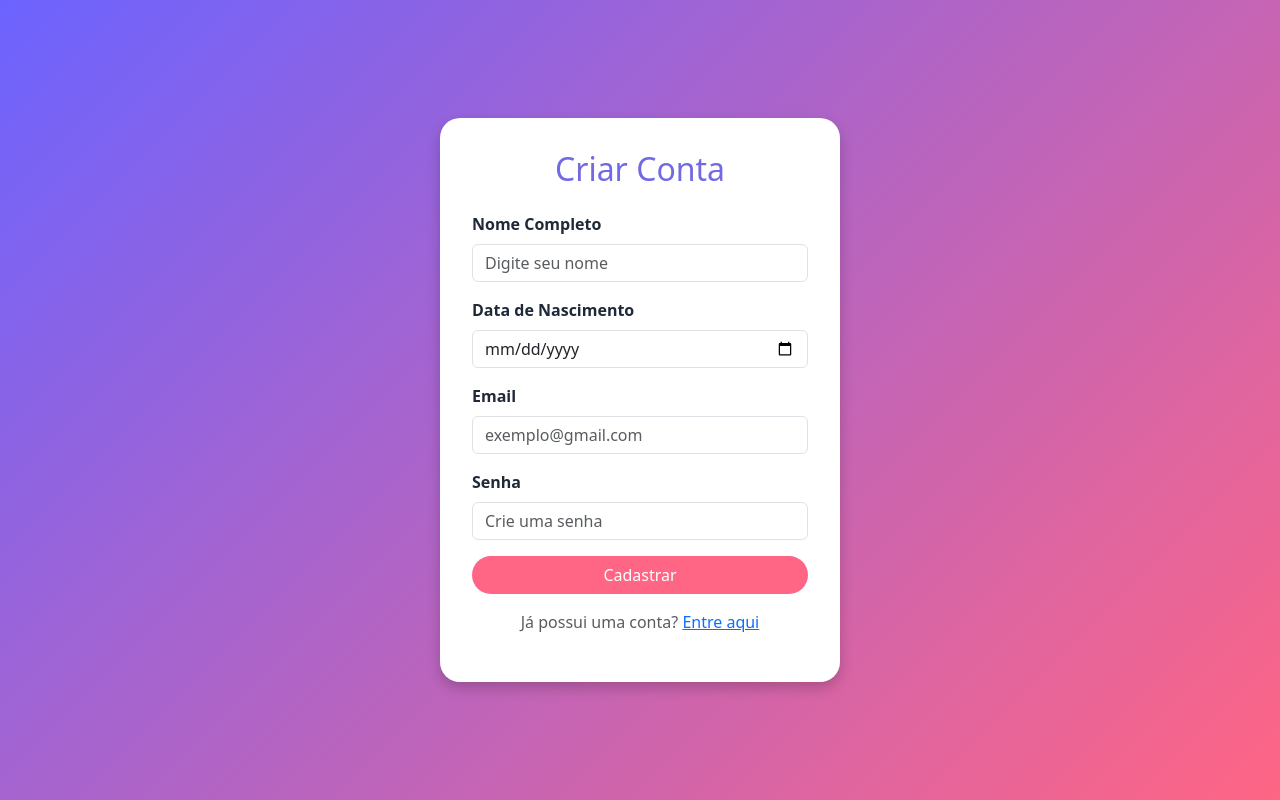
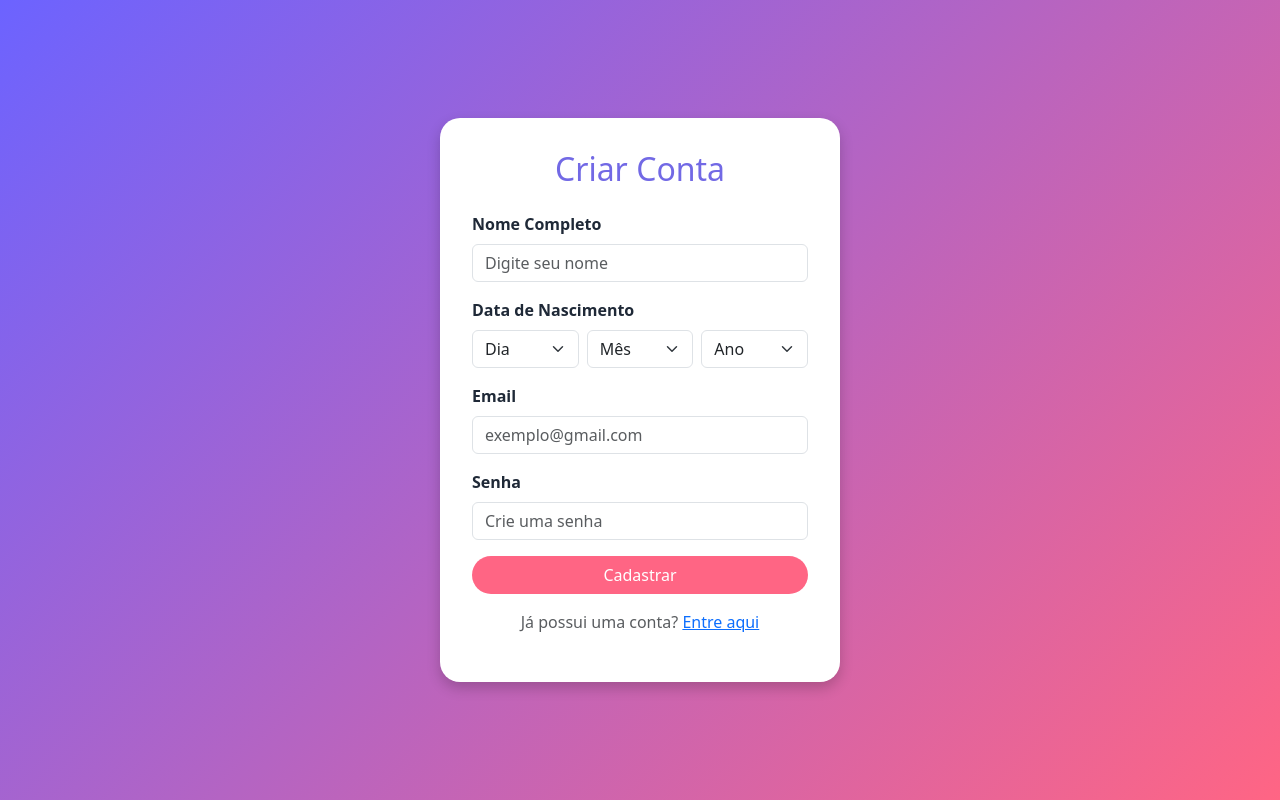
Before and after one commit to biavitoria/rede-social-intergeracional, a React (Create React App) app in the folder frontend/: page /cadastro in a window 1280 px wide. Built offline with nearby package versions, Linux system fonts and the light colour scheme.

Commit message:
feat(form): Melhora usabilidade do campo de data de nascimento

```diff
--- a/frontend/src/pages/Cadastro.js
+++ b/frontend/src/pages/Cadastro.js
@@ -1,4 +1,4 @@
-import React, { useState } from 'react';
+import React, { useState, useEffect } from 'react';
 import { useNavigate } from 'react-router-dom';
 import axios from 'axios';
 import useDocumentTitle from "../utils/useDocumentTitle";
@@ -11,9 +11,20 @@ const Cadastro = () => {
   const [nome, setNome] = useState('');
   const [email, setEmail] = useState('');
   const [password, setPassword] = useState('');
+  const [dia, setDia] = useState('');
+  const [mes, setMes] = useState('');
+  const [ano, setAno] = useState('');
   const [dataNascimento, setDataNascimento] = useState('');
   const [isSubmitting, setIsSubmitting] = useState(false);
   const [errorMessage, setErrorMessage] = useState('');
+
+  // Atualiza dataNascimento automaticamente
+  useEffect(() => {
+    if (dia && mes && ano) {
+      const data = `${ano}-${mes}-${dia}`;
+      setDataNascimento(data); // Atualiza o que vai pro back-end
+    }
+  }, [dia, mes, ano]);
 
   const handleSubmit = async (event) => {
     event.preventDefault();
@@ -95,19 +106,54 @@ const Cadastro = () => {
                         />
                     </div>
                     <div className="mb-3">
-                        <label htmlFor="number" className="form-label">
-                            Data de Nascimento
-                        </label>
-                        <input
-                            type="date"
-                            className="form-control"
-                            id="dataNascimento"
-                            name="dataNascimento"
-                            value={dataNascimento}
-                            onChange={(e) => setDataNascimento(e.target.value)}
-                            required
-                        />
-                    </div>
+  <label className="form-label">Data de Nascimento</label>
+  <div className="d-flex gap-2">
+    <select
+      className="form-select"
+      value={dia}
+      onChange={(e) => setDia(e.target.value)}
+      required
+    >
+      <option value="">Dia</option>
+      {[...Array(31)].map((_, i) => (
+        <option key={i + 1} value={String(i + 1).padStart(2, '0')}>
+          {i + 1}
+        </option>
+      ))}
+    </select>
+
+    <select
+      className="form-select"
+      value={mes}
+      onChange={(e) => setMes(e.target.value)}
+      required
+    >
+      <option value="">Mês</option>
+      {[
+        'Janeiro', 'Fevereiro', 'Março', 'Abril', 'Maio', 'Junho',
+        'Julho', 'Agosto', 'Setembro', 'Outubro', 'Novembro', 'Dezembro'
+      ].map((nome, i) => (
+        <option key={i + 1} value={String(i + 1).padStart(2, '0')}>
+          {nome}
+        </option>
+      ))}
+    </select>
+
+    <select
+      className="form-select"
+      value={ano}
+      onChange={(e) => setAno(e.target.value)}
+      required
+    >
+      <option value="">Ano</option>
+      {Array.from({ length: 100 }, (_, i) => {
+        const anoAtual = new Date().getFullYear();
+        const anoItem = anoAtual - i;
+        return <option key={anoItem} value={anoItem}>{anoItem}</option>;
+      })}
+    </select>
+  </div>
+</div>
                     <div className="mb-3">
                         <label htmlFor="email" className="form-label">
                             Email
```
